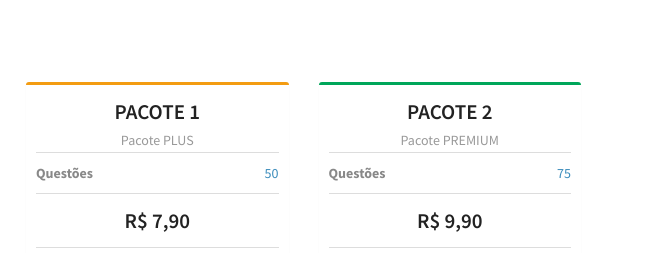
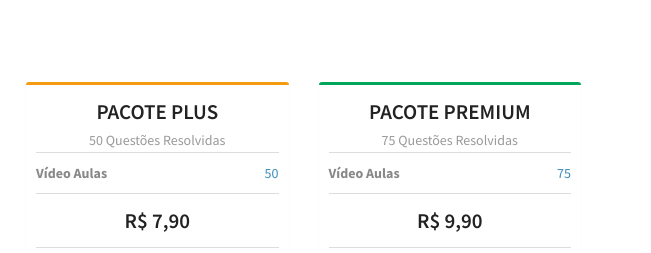
Before and after one commit to ilcmoura/go-front-end-fisica, a plain HTML site: page index.html in a window 1280 px wide. Shown: the part 132-385 px from the top of the page, 629-1280 px from the left. Drawn offline with Linux system fonts and the light colour scheme.

Commit message:
correção dos textos dos botões de pagamento

```diff
--- a/index.html
+++ b/index.html
@@ -155,13 +155,13 @@ function resizeText() {
 		            <div class="box-body box-profile">
 		              <!-- <img class="profile-user-img img-responsive img-circle" src="../../dist/img/user4-128x128.jpg" alt="User profile picture"> -->
 
-		              <h3 class="profile-username text-center">Pacote 1</h3>
+		              <h3 class="profile-username text-center">Pacote PLUS</h3>
 
-		              <p class="text-muted text-center">Pacote PLUS</p>
+		              <p class="text-muted text-center">50 Questões Resolvidas</p>
 
 		              <ul class="list-group list-group-unbordered">
 		                <li class="list-group-item">
-		                  <b>Questões</b> <a class="pull-right">50</a>
+		                  <b>Vídeo Aulas</b> <a class="pull-right">50</a>
 		                </li>
 		                <li class="list-group-item">
 		                  <h3 class="profile-username text-center">R$ 7,90</h3>
@@ -193,13 +193,13 @@ function resizeText() {
 		            <div class="box-body box-profile">
 		              <!-- <img class="profile-user-img img-responsive img-circle" src="../../dist/img/user4-128x128.jpg" alt="User profile picture"> -->
 
-					<h3 class="profile-username text-center">Pacote 2</h3>
+					<h3 class="profile-username text-center">Pacote PREMIUM</h3>
 
-		              <p class="text-muted text-center">Pacote PREMIUM</p>
+		              <p class="text-muted text-center">75 Questões Resolvidas</p>
 
 		              <ul class="list-group list-group-unbordered">
 		                <li class="list-group-item">
-		                  <b>Questões</b> <a class="pull-right">75</a>
+		                  <b>Vídeo Aulas</b> <a class="pull-right">75</a>
 		                </li>
 		                <li class="list-group-item">
 		                  <h3 class="profile-username text-center">R$ 9,90</h3>
```
